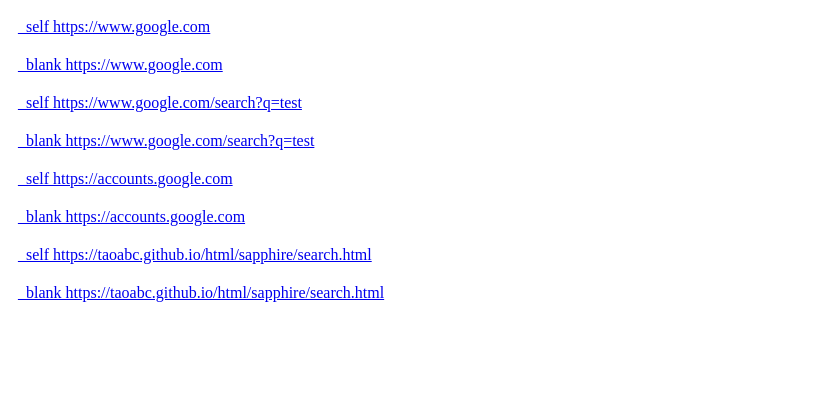
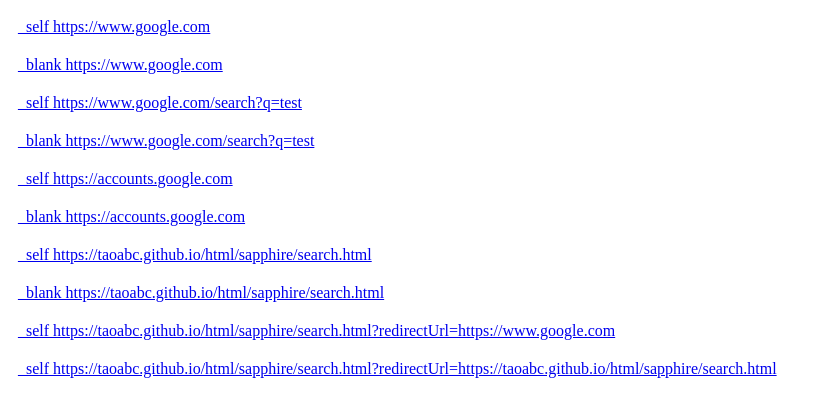
Before and after one commit to taoabc/html, a plain HTML site: page sapphire/search.html in a window 1280 px wide. Shown: the whole page, without its empty margins (0-823 px from the left). Drawn offline with Linux system fonts and the light colour scheme.

Commit message:
add redirect

```diff
--- a/sapphire/search.html
+++ b/sapphire/search.html
@@ -13,6 +13,7 @@
     </style>
   </head>
   <body>
+    <h2 id="tips" hidden>Redirecting to ...</h2>
     <a href="https://www.google.com">_self https://www.google.com</a>
     <a href="https://www.google.com" target="_blank">
       _blank https://www.google.com
@@ -39,5 +40,53 @@
     >
       _blank https://taoabc.github.io/html/sapphire/search.html
     </a>
+
+    <a
+      href="https://taoabc.github.io/html/sapphire/search.html?redirectUrl=https://www.google.com"
+    >
+      _self
+      https://taoabc.github.io/html/sapphire/search.html?redirectUrl=https://www.google.com
+    </a>
+
+    <a
+      href="https://taoabc.github.io/html/sapphire/search.html?redirectUrl=https://taoabc.github.io/html/sapphire/search.html"
+    >
+      _self
+      https://taoabc.github.io/html/sapphire/search.html?redirectUrl=https://taoabc.github.io/html/sapphire/search.html
+    </a>
+    <script>
+      // Function to get query parameters from the URL
+      function getQueryParams() {
+        const params = {};
+        const queryString = window.location.search.substring(1);
+        const queries = queryString.split("&");
+
+        queries.forEach((query) => {
+          const [key, value] = query.split("=");
+          params[key] = decodeURIComponent(value || "");
+        });
+
+        return params;
+      }
+
+      // Get the query parameters
+      const queryParams = getQueryParams();
+
+      function setTips() {
+        const ele = document.getElementById("tips");
+        ele.hidden = false;
+        document.getElementById(
+          "tips"
+        ).innerText = `Redirecting to ${queryParams.redirectUrl} ...`;
+      }
+
+      // Check if redirectUrl is present and redirect to it
+      if (queryParams.redirectUrl) {
+        setTips();
+        setTimeout(() => {
+          window.location.href = queryParams.redirectUrl;
+        }, 3000);
+      }
+    </script>
   </body>
 </html>
```
